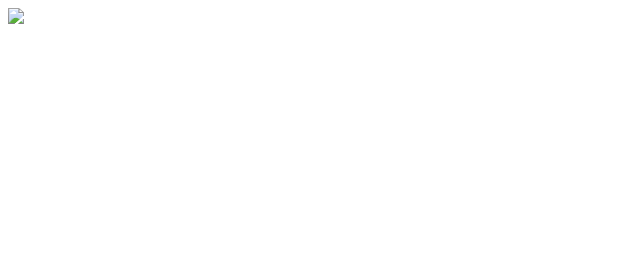
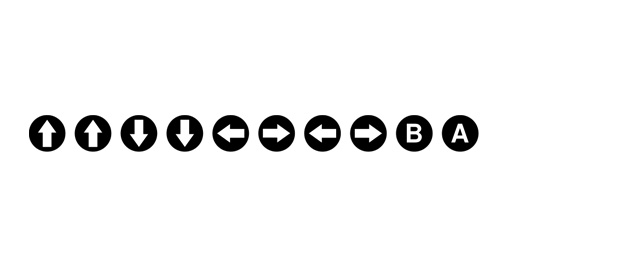
Before and after one commit to laszlof/js-contra, a plain HTML site: page example/index.html in a window 1280 px wide. Shown: the whole page, without its empty margins (0-640 px from the left). Drawn offline with nearby package versions, Linux system fonts and the light colour scheme.

Commit message:
Update image path

```diff
--- a/example/index.html
+++ b/example/index.html
@@ -7,7 +7,7 @@
   </head>
   <body>
     <div>
-      <img src="konami_code.jpg" />
+      <img src="img/konami_code.jpg" />
     </div>
   </body>
 </html>
```
